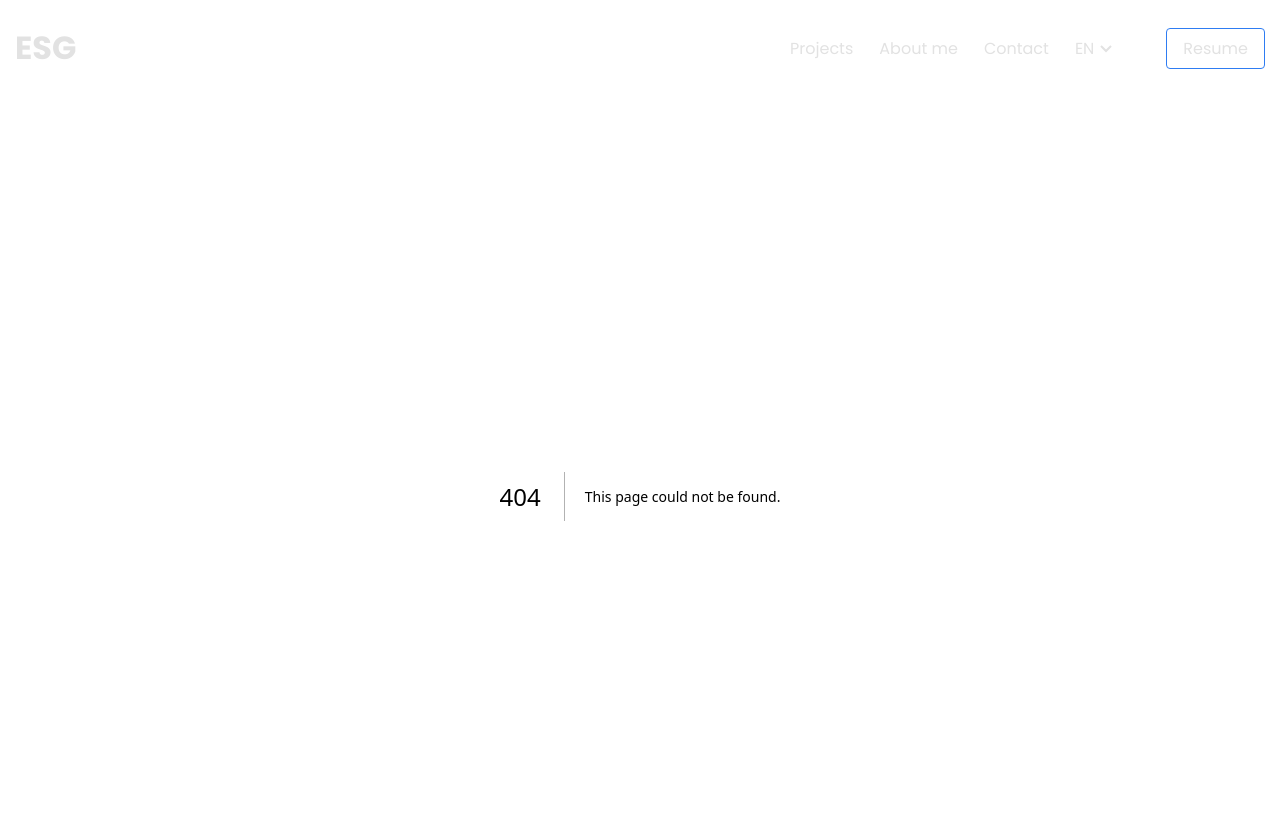
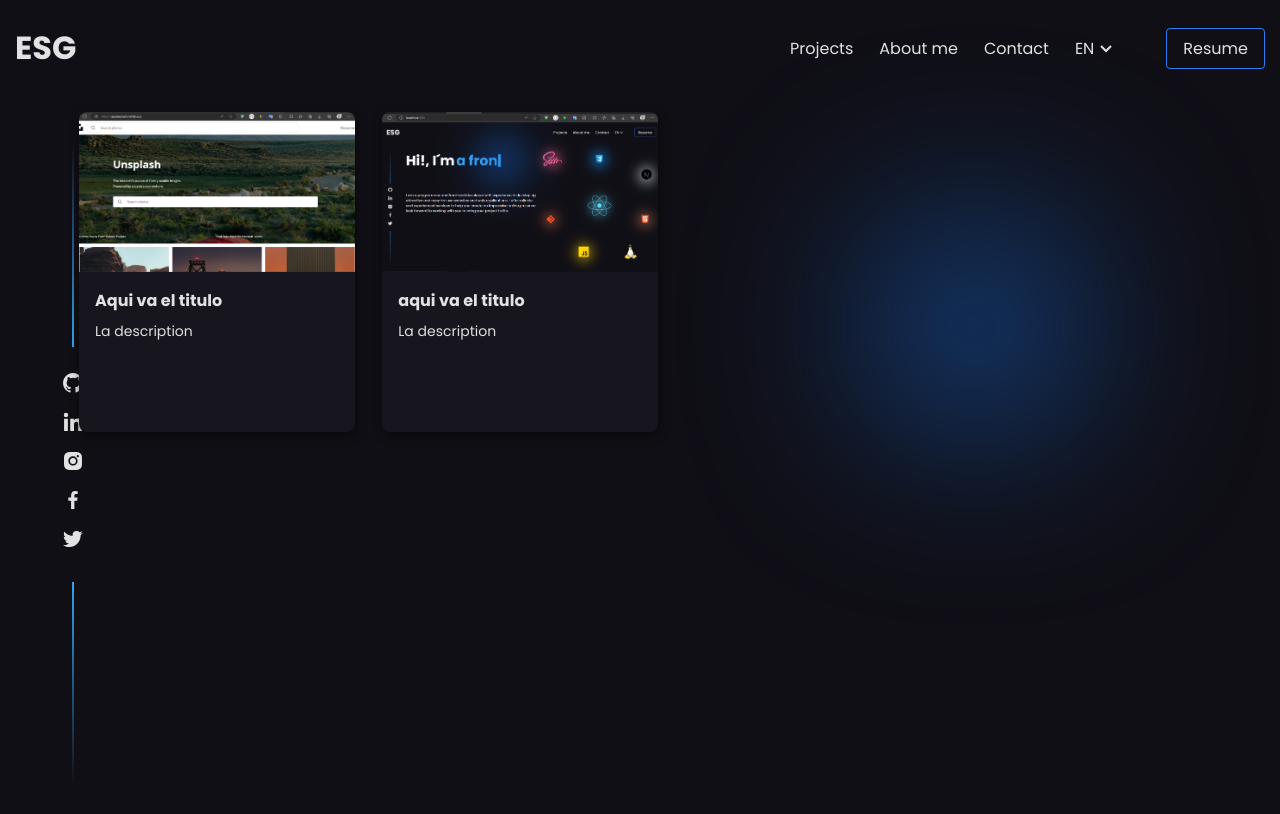
Before and after one commit to EribertoSG/My-portfolio, a Next.js app: page /projects in a window 1280 px wide. Before the commit this address had no page. Shown: the top 814 px of the page. Built offline with nearby package versions, Linux system fonts and the light colour scheme.

Commit message:
Se creo la pagina de projectos. Ademas de crearon tarjetas de los projectos. Tambien se creo un boton para le banner de contactame

```diff
--- /dev/null
+++ b/src/app/projects/layout.js
@@ -0,0 +1,13 @@
+import React from 'react'
+import styles from '@/styles/projects.module.css'
+import SocialNetworks from '@/components/molecules/Social/SocialNetwork'
+
+export default function layout({ children }) {
+    return (
+        <section className={styles.sectionProjects}>
+            <div className={styles.backgroundProjects} />
+            {children}
+            <SocialNetworks />
+        </section>
+    )
+}
--- /dev/null
+++ b/src/app/projects/page.js
@@ -0,0 +1,21 @@
+import Card from '@/components/molecules/Card/Card'
+import React from 'react'
+
+export default function page() {
+    const data = [
+        {
+            id: 1,
+            src: '/projects/unsplash.png',
+            title: 'Aqui va el titulo',
+            description: 'La description'
+        },
+        {
+            id: 1,
+            src: '/projects/portfolio.png',
+            title: 'aqui va el titulo',
+            description: 'La description'
+        }
+    ]
+
+    return data.map(element => <Card src={element.src} title={element.title} description={element.description} />)
+}
--- /dev/null
+++ b/src/components/molecules/Card/Card.jsx
@@ -0,0 +1,22 @@
+import React from 'react'
+import Image from 'next/image'
+import Link from 'next/link'
+import styles from '@/components/molecules/Card/card.module.css'
+
+const Card = ({src,title, description}) => {
+    return (
+        <article className={styles.card}>
+            <div className={styles.cardHeader}>
+                <Link href='#'>
+                    <Image src={src} width={450} height={250} alt='my-portfolio'/>
+                </Link>
+            </div>
+            <div className={styles.cardBody}>
+                <Link href='#'><h3>{title}</h3></Link>
+                <p>{description}</p>
+            </div>
+        </article>
+    )
+}
+
+export default Card
--- /dev/null
+++ b/src/components/molecules/Card/card.module.css
@@ -0,0 +1,58 @@
+.card {
+    width: 17.25rem;
+    max-height: 320px;
+    background-color: #17161F;
+    border-radius: .5rem;
+    overflow: hidden;
+    color: #e2e2e2;
+    box-shadow: 1px 3px 10px 0px rgba(0, 0, 0, 0.52);
+    -webkit-box-shadow: 1px 3px 10px 0px rgba(0, 0, 0, 0.52);
+    -moz-box-shadow: 1px 3px 10px 0px rgba(0, 0, 0, 0.52);
+    z-index: 10;
+
+    @media screen and (max-width: 576px) {
+        width: 100%;
+        max-height: 400px;
+    }
+
+}
+
+.cardHeader {
+    width: 100%;
+    height: 160px;
+    overflow: hidden;
+
+    @media screen and (max-width: 576px) {
+        height: 260px;
+    }
+}
+
+
+.cardHeader a img {
+    object-fit: cover;
+    width: 100%;
+    height: 100%;
+    display: block;
+    transition: transform .5s ease;
+}
+
+@media screen and (min-width: 1024px) {
+    .cardHeader a img:hover {
+        transform: scale(1.1);
+    }
+}
+
+.cardBody {
+    padding: 1rem;
+    height: 100%;
+}
+
+.cardBody a h3 {
+    margin-bottom: .5rem;
+    font-size: 1rem;
+}
+
+.cardBody p {
+    font-size: 0.875rem;
+    color: #dfdfdf;
+}
--- /dev/null
+++ b/src/styles/projects.module.css
@@ -0,0 +1,32 @@
+.sectionProjects {
+    display: grid;
+    min-height: calc(100vh - 3rem);
+    grid-template-columns: repeat(auto-fill, minmax(276px, 1fr));
+    gap: 1.5rem;
+    justify-content: center;
+    width: 90%;
+    margin: 0 auto;
+    padding-top: 2rem;
+
+    @media (min-width: 1024px) {
+        min-height: calc(100vh - 6rem);
+        padding: 1rem 2rem;
+        max-width: 1250px;
+        margin-left: 2rem;
+        width: 100%;
+        gap: 1.7rem;
+    }
+}
+
+.backgroundProjects {
+    position: absolute;
+    top: 250px;
+    right: 18%;
+    width: 150px;
+    height: 150px;
+    background-color: #1877F2;
+    border-radius: 50%;
+    box-shadow: 0 0 15px 2px #1877F2;
+    filter: blur(100px);
+    z-index: 1;
+}
```
Also changed, not shown: src/components/atoms/bottom/Bottom.jsx (added, +10 -0 lines), src/components/atoms/bottom/bottom.module.css (added, +30 -0 lines), public/projects/portfolio.png (added), public/projects/unsplash.png (added).
